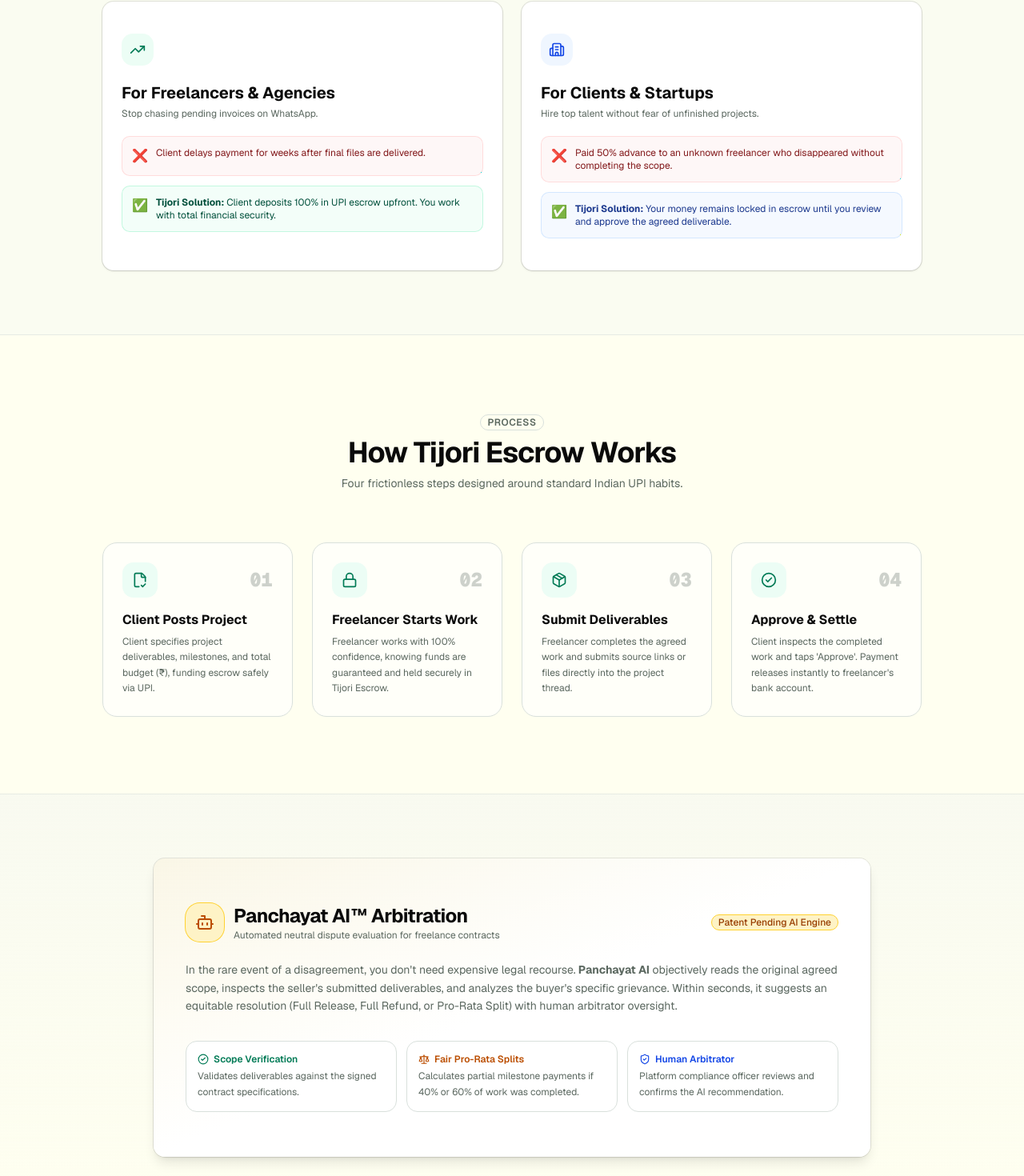
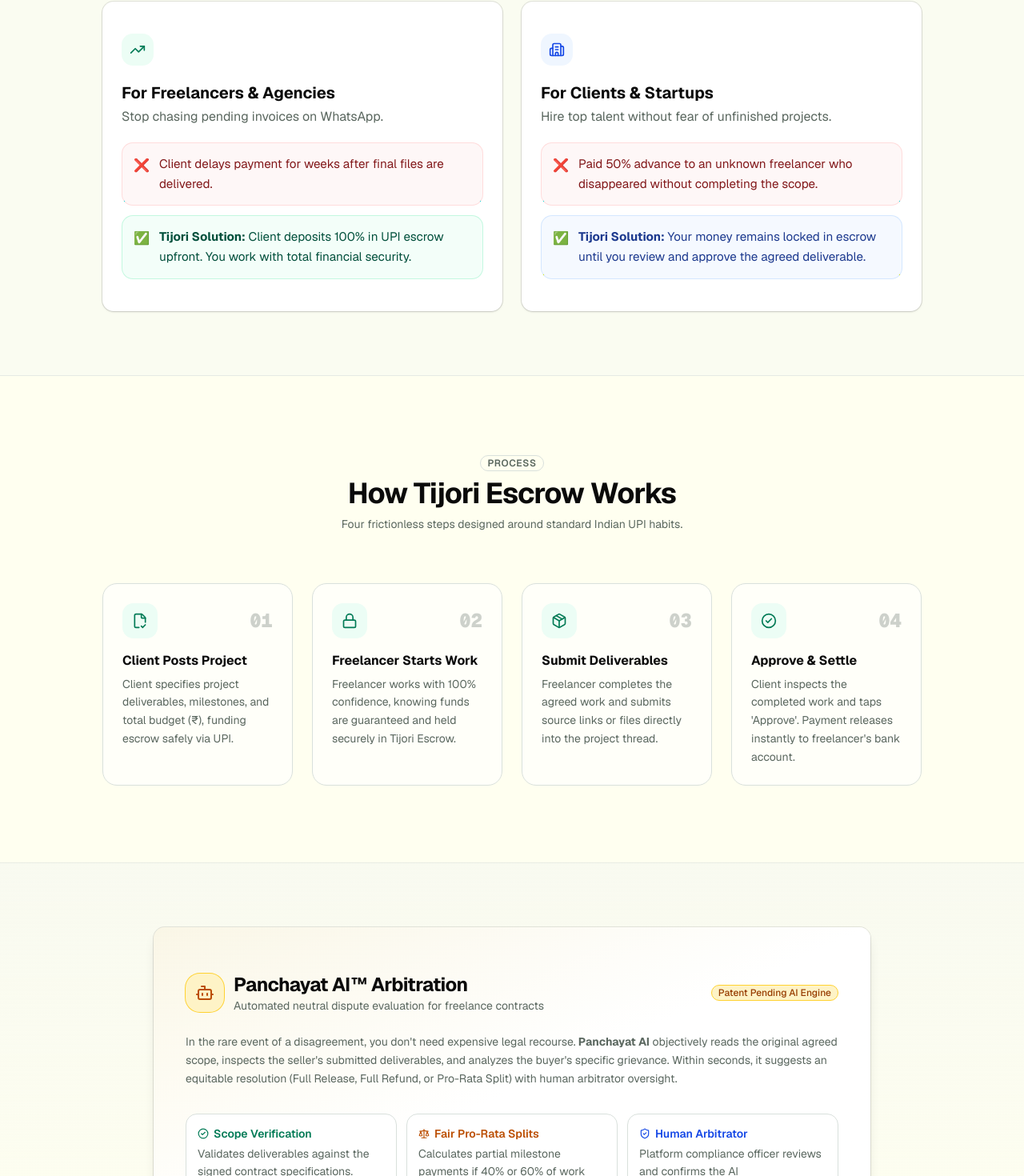
Before and after one commit to Aabir2006/Tijori, a Next.js app in the folder frontend/: page / in a window 1280 px wide. Shown: the part 1028-2498 px from the top of the page at 80% size. Built offline with nearby package versions, Linux system fonts and the light colour scheme; a web font is replaced by a local one.

Commit message:
style: increase font sizes for value proposition and feature cards

```diff
--- a/frontend/src/app/page.tsx
+++ b/frontend/src/app/page.tsx
@@ -177,17 +177,17 @@ export default function LandingPage() {
                   </div>
                   <div>
                     <h3 className="text-xl font-bold text-foreground">For Freelancers &amp; Agencies</h3>
-                    <p className="text-xs text-muted-foreground mt-1">Stop chasing pending invoices on WhatsApp.</p>
+                    <p className="text-sm sm:text-base text-muted-foreground mt-1">Stop chasing pending invoices on WhatsApp.</p>
                   </div>
 
-                  <div className="space-y-3 text-xs">
-                    <div className="flex items-start gap-2.5 p-3 rounded-lg bg-red-50/60 dark:bg-red-950/30 text-red-900 dark:text-red-200 border border-red-200/60">
-                      <span className="text-base shrink-0">❌</span>
-                      <span>Client delays payment for weeks after final files are delivered.</span>
+                  <div className="space-y-3 text-sm sm:text-[0.95rem]">
+                    <div className="flex items-start gap-3 p-3.5 rounded-xl bg-red-50/60 dark:bg-red-950/30 text-red-900 dark:text-red-200 border border-red-200/60">
+                      <span className="text-base shrink-0 mt-0.5">❌</span>
+                      <span className="leading-relaxed">Client delays payment for weeks after final files are delivered.</span>
                     </div>
-                    <div className="flex items-start gap-2.5 p-3 rounded-lg bg-emerald-50/60 dark:bg-emerald-950/30 text-emerald-900 dark:text-emerald-200 border border-emerald-200/60">
-                      <span className="text-base shrink-0">✅</span>
-                      <span><strong>Tijori Solution:</strong> Client deposits 100% in UPI escrow upfront. You work with total financial security.</span>
+                    <div className="flex items-start gap-3 p-3.5 rounded-xl bg-emerald-50/60 dark:bg-emerald-950/30 text-emerald-900 dark:text-emerald-200 border border-emerald-200/60">
+                      <span className="text-base shrink-0 mt-0.5">✅</span>
+                      <span className="leading-relaxed"><strong>Tijori Solution:</strong> Client deposits 100% in UPI escrow upfront. You work with total financial security.</span>
                     </div>
                   </div>
                 </CardContent>
@@ -201,17 +201,17 @@ export default function LandingPage() {
                   </div>
                   <div>
                     <h3 className="text-xl font-bold text-foreground">For Clients &amp; Startups</h3>
-                    <p className="text-xs text-muted-foreground mt-1">Hire top talent without fear of unfinished projects.</p>
+                    <p className="text-sm sm:text-base text-muted-foreground mt-1">Hire top talent without fear of unfinished projects.</p>
                   </div>
 
-                  <div className="space-y-3 text-xs">
-                    <div className="flex items-start gap-2.5 p-3 rounded-lg bg-red-50/60 dark:bg-red-950/30 text-red-900 dark:text-red-200 border border-red-200/60">
-                      <span className="text-base shrink-0">❌</span>
-                      <span>Paid 50% advance to an unknown freelancer who disappeared without completing the scope.</span>
+                  <div className="space-y-3 text-sm sm:text-[0.95rem]">
+                    <div className="flex items-start gap-3 p-3.5 rounded-xl bg-red-50/60 dark:bg-red-950/30 text-red-900 dark:text-red-200 border border-red-200/60">
+                      <span className="text-base shrink-0 mt-0.5">❌</span>
+                      <span className="leading-relaxed">Paid 50% advance to an unknown freelancer who disappeared without completing the scope.</span>
                     </div>
-                    <div className="flex items-start gap-2.5 p-3 rounded-lg bg-blue-50/60 dark:bg-blue-950/30 text-blue-900 dark:text-blue-200 border border-blue-200/60">
-                      <span className="text-base shrink-0">✅</span>
-                      <span><strong>Tijori Solution:</strong> Your money remains locked in escrow until you review and approve the agreed deliverable.</span>
+                    <div className="flex items-start gap-3 p-3.5 rounded-xl bg-blue-50/60 dark:bg-blue-950/30 text-blue-900 dark:text-blue-200 border border-blue-200/60">
+                      <span className="text-base shrink-0 mt-0.5">✅</span>
+                      <span className="leading-relaxed"><strong>Tijori Solution:</strong> Your money remains locked in escrow until you review and approve the agreed deliverable.</span>
                     </div>
                   </div>
                 </CardContent>
@@ -271,7 +271,7 @@ export default function LandingPage() {
                   </div>
                   <div>
                     <h3 className="font-bold text-base text-foreground">{item.title}</h3>
-                    <p className="text-xs text-muted-foreground mt-1.5 leading-relaxed">{item.desc}</p>
+                    <p className="text-sm text-muted-foreground mt-1.5 leading-relaxed">{item.desc}</p>
                   </div>
                 </div>
               ))}
@@ -291,7 +291,7 @@ export default function LandingPage() {
                     </div>
                     <div>
                       <h3 className="text-2xl font-bold tracking-tight">Panchayat AI™ Arbitration</h3>
-                      <p className="text-xs text-muted-foreground">Automated neutral dispute evaluation for freelance contracts</p>
+                      <p className="text-sm text-muted-foreground">Automated neutral dispute evaluation for freelance contracts</p>
                     </div>
                   </div>
                   <Badge className="bg-amber-100 text-amber-800 dark:bg-amber-950 dark:text-amber-300 border-amber-300 text-xs">
@@ -306,30 +306,30 @@ export default function LandingPage() {
                   an equitable resolution (Full Release, Full Refund, or Pro-Rata Split) with human arbitrator oversight.
                 </p>
 
-                <div className="grid sm:grid-cols-3 gap-3 pt-2 text-xs">
+                <div className="grid sm:grid-cols-3 gap-3 pt-2 text-sm">
                   <div className="p-3.5 rounded-xl bg-card border border-border space-y-1">
-                    <span className="font-semibold text-emerald-700 flex items-center gap-1.5 text-xs">
+                    <span className="font-semibold text-emerald-700 flex items-center gap-1.5 text-sm">
                       <CheckCircle2 className="size-3.5" /> Scope Verification
                     </span>
-                    <p className="text-xs text-muted-foreground leading-relaxed">
+                    <p className="text-sm text-muted-foreground leading-relaxed">
                       Validates deliverables against the signed contract specifications.
                     </p>
                   </div>
 
                   <div className="p-3.5 rounded-xl bg-card border border-border space-y-1">
-                    <span className="font-semibold text-amber-700 flex items-center gap-1.5 text-xs">
+                    <span className="font-semibold text-amber-700 flex items-center gap-1.5 text-sm">
                       <Scale className="size-3.5" /> Fair Pro-Rata Splits
                     </span>
-                    <p className="text-xs text-muted-foreground leading-relaxed">
+                    <p className="text-sm text-muted-foreground leading-relaxed">
                       Calculates partial milestone payments if 40% or 60% of work was completed.
                     </p>
                   </div>
 
                   <div className="p-3.5 rounded-xl bg-card border border-border space-y-1">
-                    <span className="font-semibold text-blue-700 flex items-center gap-1.5 text-xs">
+                    <span className="font-semibold text-blue-700 flex items-center gap-1.5 text-sm">
                       <ShieldCheck className="size-3.5" /> Human Arbitrator
                     </span>
-                    <p className="text-xs text-muted-foreground leading-relaxed">
+                    <p className="text-sm text-muted-foreground leading-relaxed">
                       Platform compliance officer reviews and confirms the AI recommendation.
                     </p>
                   </div>
@@ -358,7 +358,7 @@ export default function LandingPage() {
                   <ShieldCheck className="size-5" />
                 </div>
                 <h3 className="font-bold text-base">RBI Compliant Escrow</h3>
-                <p className="text-xs text-muted-foreground leading-relaxed">
+                <p className="text-sm text-muted-foreground leading-relaxed">
                   Operated in strict adherence with RBI guidelines for digital escrow and intermediary accounts.
                 </p>
               </div>
@@ -368,7 +368,7 @@ export default function LandingPage() {
                   <Smartphone className="size-5" />
                 </div>
                 <h3 className="font-bold text-base">Direct UPI Rails</h3>
-                <p className="text-xs text-muted-foreground leading-relaxed">
+                <p className="text-sm text-muted-foreground leading-relaxed">
                   Support for Google Pay, PhonePe, Paytm, BHIM, and net-banking with instant IMPS/NEFT settlement.
                 </p>
               </div>
@@ -378,7 +378,7 @@ export default function LandingPage() {
                   <Lock className="size-5" />
                 </div>
                 <h3 className="font-bold text-base">Tamper-Proof Audit Trail</h3>
-                <p className="text-xs text-muted-foreground leading-relaxed">
+                <p className="text-sm text-muted-foreground leading-relaxed">
                   Immutable chronological log of payment receipts, deliverables, and approval events.
                 </p>
               </div>
```
